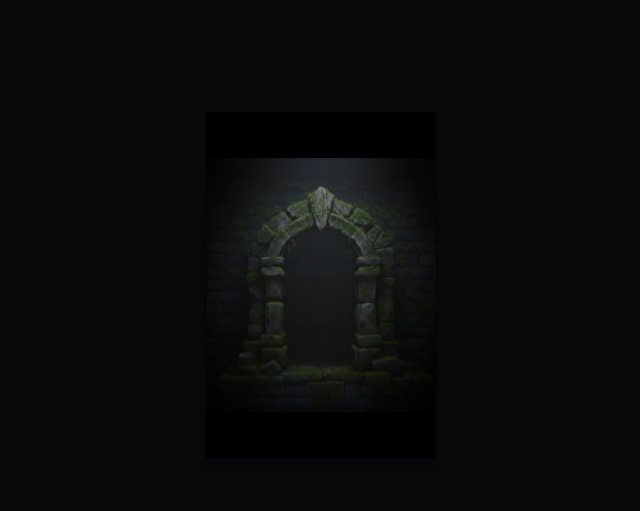
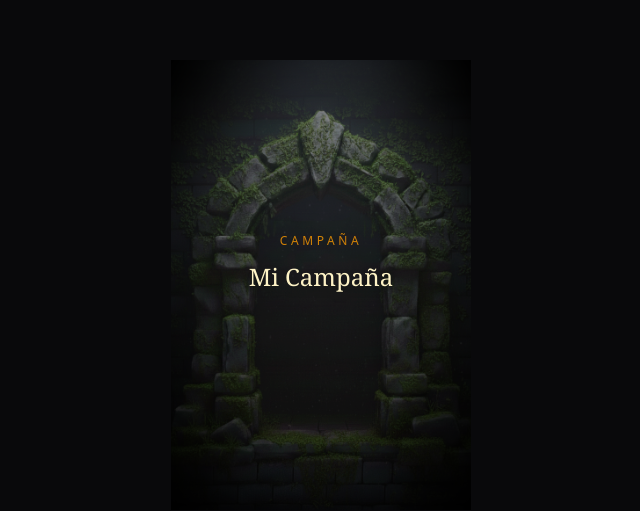
Before and after one commit to JoelSantosNpm/questlog, a Next.js app: page / in a window 1280 px wide. Shown: the part 115-626 px from the top of the page, without its empty margins (319-959 px from the left). Built offline with nearby package versions, Linux system fonts and the light colour scheme.

Commit message:
mejora del cva en Portal con grupos de estado

```diff
--- a/src/app/components/Portal.tsx
+++ b/src/app/components/Portal.tsx
@@ -4,120 +4,117 @@ import { Plus } from "lucide-react";
 import Image from "next/image";
 import Link from "next/link";
 
-const portalLinkVariants = cva(
-  "group absolute left-[50%] top-[50%] -translate-x-1/2 -translate-y-1/2 z-10 flex h-[70%] w-[80%] cursor-pointer flex-col items-center justify-center rounded-t-full border transition-all duration-300",
+/**
+ * CVA UNIFICADO: Toda la lógica de hover ocurre vía selectores de CSS
+ */
+const portalVariants = cva(
+  // Clases Base: El "group" en el padre es la clave
+  "group relative h-96 w-64 md:h-[450px] md:w-[300px] flex-shrink-0 transition-transform duration-500 hover:scale-105",
   {
     variants: {
-      variant: {
-        existing:
-          "border-white/5 opacity-0 group-hover/portal:opacity-100 hover:border-amber-500/50",
-        new: "border-white/20 opacity-100 hover:border-emerald-500/50",
+      mode: {
+        existing: "",
+        new: "",
       },
     },
     defaultVariants: {
-      variant: "existing",
+      mode: "existing",
     },
   },
 );
 
-const portalGlowVariants = cva(
-  "pointer-events-none absolute inset-0 z-10 rounded-t-full shadow-[0_0_60px_rgba(0,0,0,0)] transition-all duration-700",
+// Estilo del Enlace/Contenedor Interno
+const linkVariants = cva(
+  "absolute left-1/2 top-1/2 -translate-x-1/2 -translate-y-1/2 z-30 flex h-[75%] w-[85%] flex-col items-center justify-center rounded-t-full border transition-all duration-700",
   {
     variants: {
-      variant: {
-        existing:
-          "group-hover:shadow-[inset_0_0_40px_rgba(217,119,6,0.6),0_0_60px_rgba(217,119,6,0.4)]",
-        new: "group-hover:shadow-[inset_0_0_40px_rgba(16,185,129,0.4),0_0_60px_rgba(16,185,129,0.2)]",
+      mode: {
+        existing: [
+          "border-transparent bg-black/0",
+          "group-hover:border-amber-500/40 group-hover:bg-amber-900/10",
+          "group-hover:shadow-[inset_0_0_40px_rgba(217,119,6,0.3),0_0_60px_rgba(217,119,6,0.2)]",
+        ],
+        new: [
+          "border-white/10 bg-white/5",
+          "group-hover:border-emerald-500/50 group-hover:bg-emerald-500/10",
+          "group-hover:shadow-[inset_0_0_40px_rgba(16,185,129,0.2)]",
+        ],
       },
     },
-    defaultVariants: {
-      variant: "existing",
-    },
+    defaultVariants: { mode: "existing" },
   },
 );
 
-interface PortalProps extends VariantProps<typeof portalLinkVariants> {
-  className?: string;
+export function Portal({
+  mode = "existing",
+  campaignName,
+  href,
+}: VariantProps<typeof portalVariants> & {
   campaignName?: string;
   href?: string;
-}
-
-export function Portal({
-  className = "",
-  variant = "existing",
-  campaignName = "Campaña",
-  href = "/coliseo",
-}: PortalProps) {
+}) {
   return (
-    <div
-      className={cn(
-        "group/portal relative flex-shrink-0",
-        className || "h-96 w-64 md:h-[450px] md:w-[300px]",
-      )}>
-      {/* Contenedor interno que maneja la animación de escala al hacer hover */}
-      <div className="h-full w-full overflow-hidden rounded-t-full shadow-lg transition-transform duration-300 ease-in-out group-hover/portal:scale-105">
-        <div className="absolute inset-0 z-0 bg-black">
-          <div className="absolute inset-0 z-0 [mask-image:radial-gradient(ellipse_at_center,black_30%,transparent_100%)]">
+    <div className={portalVariants({ mode })}>
+      {/* CAPA DE IMÁGENES */}
+      <div className="absolute inset-0 overflow-hidden bg-black">
+        <div className="relative h-full w-full [mask-image:radial-gradient(ellipse_at_center,black_50%,transparent_100%)]">
+          {/* Imagen OFF: Se apaga en hover si es existing */}
           <Image
             src="/portal.png"
-              alt="Portal de Questlog"
+            alt="Base"
             fill
             className={cn(
-                "object-contain object-center transition-opacity duration-400",
-                variant === "new"
-                  ? "opacity-50 grayscale"
-                  : "opacity-90 group-hover/portal:opacity-0",
+              "object-cover transition-opacity duration-700",
+              mode === "new"
+                ? "opacity-30 grayscale"
+                : "opacity-80 group-hover:opacity-0",
             )}
-              sizes="(max-width: 768px) 50vw, (max-width: 1200px) 25vw, 20vw"
           />
-            {variant === "existing" && (
+
+          {/* Imagen ON: Se enciende en hover */}
+          {mode === "existing" && (
             <Image
               src="/portal_a_natural.png"
-                alt="Portal de Questlog Activo"
+              alt="Activo"
               fill
-                className="object-contain object-center opacity-0 transition-opacity duration-400 group-hover/portal:opacity-90"
-                sizes="(max-width: 768px) 50vw, (max-width: 1200px) 25vw, 20vw"
+              className="absolute inset-0 object-cover opacity-0 transition-opacity duration-700 group-hover:opacity-100"
             />
           )}
         </div>
-          {/* Gradiente sutil para oscurecer bordes */}
-          <div className="absolute inset-0 z-20 pointer-events-none bg-radial-[circle_at_center,_var(--tw-gradient-stops)] from-transparent via-black/40 to-black/80" />
       </div>
 
-        {/* Link ajustado al contorno de la puerta */}
-        <Link
-          href={href || "#"}
-          className={cn(portalLinkVariants({ variant }))}>
-          {/* Contenedor del contenido (Texto) */}
-          <div className="relative z-20 flex flex-col items-center gap-2 text-center transition-all duration-300 group-hover:scale-110">
-            {variant === "existing" ? (
+      {/* LINK Y CONTENIDO */}
+      <Link href={href || "#"} className={linkVariants({ mode })}>
+        <div className="relative z-40 flex flex-col items-center gap-3 text-center px-4">
+          {mode === "existing" ? (
             <>
-                <span className="text-lg font-bold text-amber-500 drop-shadow-md">
+              <span className="text-xs font-medium uppercase tracking-[0.3em] text-amber-500/80">
+                Campaña
+              </span>
+              <span className="text-2xl font-serif text-amber-100 drop-shadow-lg">
                 {campaignName}
               </span>
-                <span className="text-xl font-serif tracking-[0.15em] text-amber-100 drop-shadow-[0_2px_5px_rgba(217,119,6,0.8)] animate-pulse group-hover:text-white group-hover:drop-shadow-[0_0_15px_rgba(255,255,255,0.8)] transition-colors">
+              {/* Texto ENTRAR animado con CSS puro */}
+              <div className="mt-4 flex items-center gap-2 opacity-0 translate-y-2 transition-all duration-500 group-hover:opacity-100 group-hover:translate-y-0">
+                <span className="h-px w-8 bg-amber-500/50" />
+                <span className="text-xs tracking-widest text-amber-400">
                   ENTRAR
                 </span>
-                <span className="h-px w-0 bg-amber-500 group-hover:w-full transition-all duration-500 shadow-[0_0_10px_#f59e0b]" />
+                <span className="h-px w-8 bg-amber-500/50" />
+              </div>
             </>
           ) : (
             <>
-                <div className="mb-2 rounded-full bg-white/10 p-3 backdrop-blur-sm transition-colors group-hover:bg-emerald-500/20">
-                  <Plus className="h-8 w-8 text-white/70 group-hover:text-emerald-400" />
+              <div className="rounded-full border border-white/20 p-4 transition-colors group-hover:border-emerald-500/50 group-hover:bg-emerald-500/10">
+                <Plus className="h-8 w-8 text-emerald-100/50 group-hover:text-emerald-400" />
               </div>
-                <span className="text-lg font-serif tracking-widest text-white/70 transition-colors group-hover:text-emerald-300">
-                  CREAR
-                  <br />
-                  CAMPAÑA
+              <span className="mt-2 text-sm font-serif tracking-widest text-white/60 group-hover:text-emerald-200">
+                NUEVA AVENTURA
               </span>
             </>
           )}
         </div>
-
-          {/* Efecto de resplandor */}
-          <div className={cn(portalGlowVariants({ variant }))} />
       </Link>
-      </div>
     </div>
   );
 }
--- a/src/app/page.tsx
+++ b/src/app/page.tsx
@@ -3,7 +3,7 @@ import { Portal } from "./components/Portal";
 export default function Home() {
   return (
     <main className="relative flex h-screen w-full items-center justify-center overflow-hidden bg-zinc-950">
-      <Portal className="h-80 w-56 scale-90 md:h-96 md:w-64" />
+      <Portal mode="existing" campaignName="Mi Campaña" />
     </main>
   );
 }
```
Lines whose indentation alone changed are shown as unchanged.
